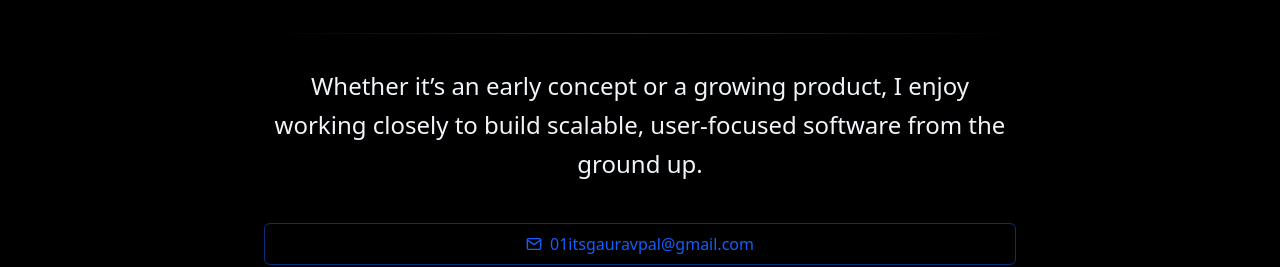
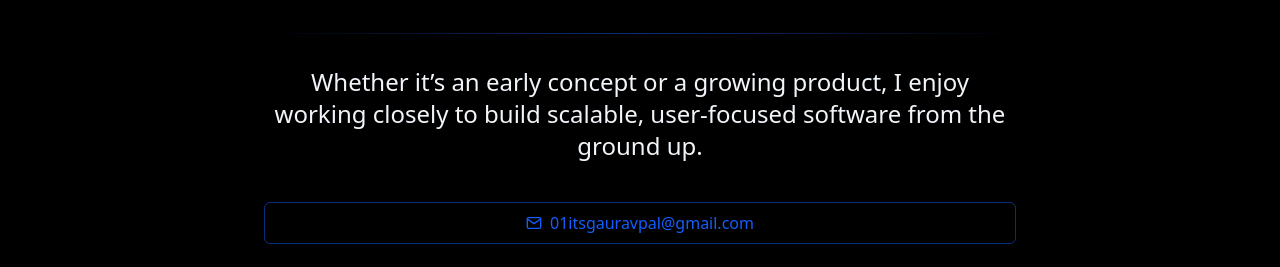
Before and after one commit to itsgauravkumar07/gaurav.site, a React (Vite) app: page / in a window 1280 px wide. Shown: the part 2666-2933 px from the top of the page. Built offline with nearby package versions, Linux system fonts and the light colour scheme.

Commit message:
Map the navbar skills item to its section

```diff
--- a/src/components/Contact.jsx
+++ b/src/components/Contact.jsx
@@ -12,11 +12,11 @@ export default function Contact() {
           </div>
           <div className="my-8 h-px w-full bg-linear-to-r from-transparent via-blue-600/50 to-transparent " />
 
-            <p className=" text-2xl leading-relaxed md:hidden">
+            <p className=" text-2xl md:hidden">
               I enjoy building scalable, user-focused software from idea to product.
           </p>
             <p
-              className="text-2xl hidden md:block leading-relaxed">
+              className="text-2xl hidden md:block">
                 Whether it’s an early concept or a growing
                 product, I enjoy working closely to build
                 scalable, user-focused software from the ground up.
--- a/src/components/Skills.jsx
+++ b/src/components/Skills.jsx
@@ -16,7 +16,7 @@ const skills = [
 
 export default function Skills() {
   return (
-    <section className="max-w-6xl mx-auto pt-25">
+    <section id="skills" className="max-w-6xl mx-auto pt-25">
       <div className="px-2 py-2 flex  flex-col">
                <div className="flex gap-4 items-center">
                    <span className="bg-blue-500/20 px-2 py-2 rounded-lg border-blue-600/50 border"><FaReact className="text-2xl text-blue-500"/></span>
```
